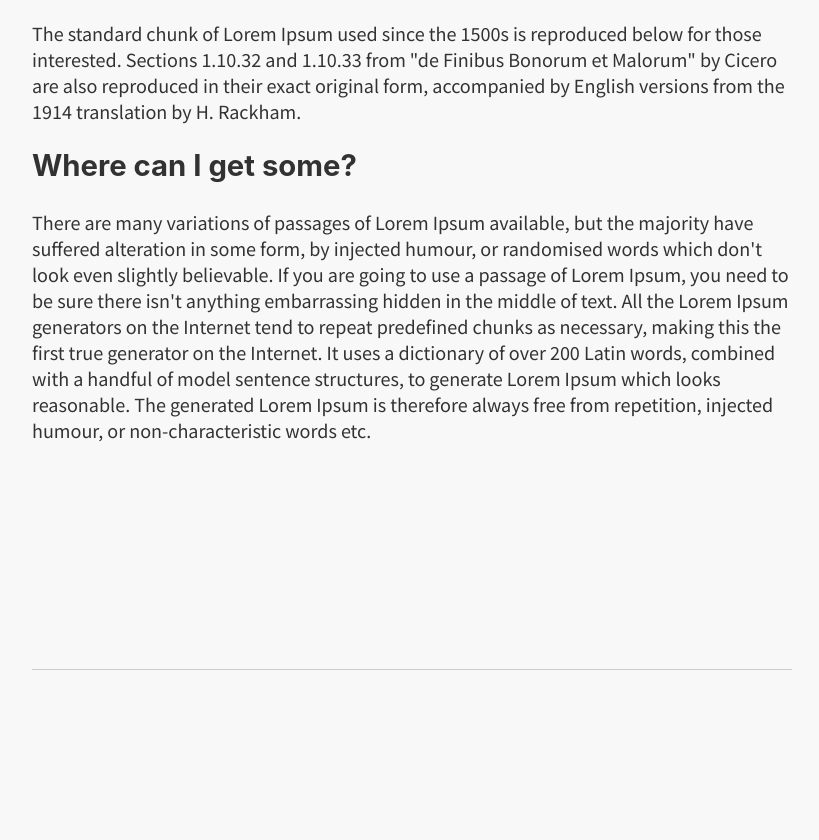
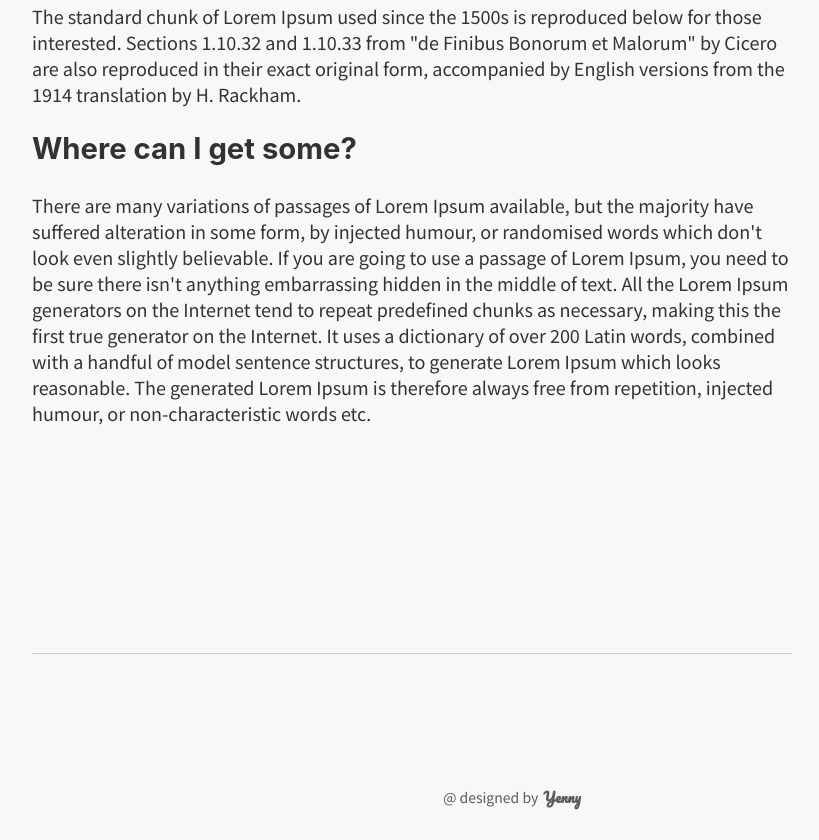
Before and after one commit to yenny-heo/yennylog, a Gatsby site: page /posts/LIFE/lorem/ in a window 1280 px wide. Shown: the part 1571-2411 px from the top of the page, without its empty margins (128-947 px from the left). Before the commit the page ends 2368 px from the top, so only its background shows below. Built offline with nearby package versions, Linux system fonts and the light colour scheme; Gatsby itself is replaced by a stand-in of ours.

Commit message:
ENH: 푸터 추가, 시멘틱 태그로 수정

```diff
--- a/src/components/molecules/Tabs/Tabs.styled.js
+++ b/src/components/molecules/Tabs/Tabs.styled.js
@@ -1,6 +1,6 @@
 import styled from "styled-components";
 
-const Container = styled.div`
+const Container = styled.nav`
   margin: 0 0 30px 0;
 `;
 
--- /dev/null
+++ b/src/components/organisms/Footer/Footer.styled.js
@@ -0,0 +1,17 @@
+import styled from "styled-components";
+
+const Footer = styled.footer`
+  display: flex;
+  align-item: center;
+  justify-content: center;
+  padding: 30px 0;
+  color: #5c5c5c;
+  font-size: 14px;
+  strong {
+    margin-left: 5px;
+    font-family: "pacifico";
+  }
+`;
+const Styled = { Footer };
+
+export default Styled;
--- /dev/null
+++ b/src/components/organisms/Footer/index.js
@@ -0,0 +1,11 @@
+import React from "react";
+import Styled from "./Footer.styled";
+
+const Footer = () => {
+  return (
+    <Styled.Footer>
+      @ designed by <strong>Yenny</strong>
+    </Styled.Footer>
+  );
+};
+export default Footer;
--- a/src/components/organisms/index.js
+++ b/src/components/organisms/index.js
@@ -1,2 +1,3 @@
 export { default as PostCard } from "./PostCard";
 export { default as PostContent } from "./PostContent";
+export { default as Footer } from "./Footer";
--- a/src/components/templates/Layout/Layout.styled.js
+++ b/src/components/templates/Layout/Layout.styled.js
@@ -9,12 +9,12 @@ const fadein = keyframes`
  }
 `;
 
-const Container = styled.div`
+const MainContainer = styled.article`
   display: flex;
   justify-content: space-between;
   margin: 0 auto;
   max-width: 960px;
-  padding: 200px 1.0875rem 1.45rem;
+  padding: 200px 1.0875rem 0;
   @media only screen and (max-width: 700px) {
     flex-direction: column-reverse;
     padding-top: 50px;
@@ -29,7 +29,7 @@ const Content = styled.main`
   }
 `;
 
-const Panel = styled.span`
+const Panel = styled.aside`
   min-width: 200px;
   max-width: 200px;
   margin: 0 auto;
@@ -41,10 +41,10 @@ const Tags = styled.div`
   margin-top: 50px;
   span {
     cursor: pointer;
-    margin-bottom: 5px;
+    margin: 0 0 5px 5px;
   }
 `;
 
-const Styled = { Container, Content, Panel, Tags };
+const Styled = { MainContainer, Content, Panel, Tags };
 
 export default Styled;
--- a/src/components/templates/Layout/index.js
+++ b/src/components/templates/Layout/index.js
@@ -1,7 +1,7 @@
 import * as React from "react";
 import { useStaticQuery, graphql } from "gatsby";
 import PropTypes from "prop-types";
-import { Profile, Tag } from "@/components";
+import { Profile, Tag, Footer } from "@/components";
 import Styled from "./Layout.styled";
 import "@/css/global.css";
 import { TableOfContents } from "../../atoms";
@@ -23,7 +23,8 @@ const Layout = ({ children, tableOfContents, tagsInfo = {} }) => {
   const { title = "Yennylog" } = data.site.siteMetadata;
 
   return (
-    <Styled.Container>
+    <>
+      <Styled.MainContainer>
         <Styled.Content>{children}</Styled.Content>
         <Styled.Panel>
           <Profile title={title} />
@@ -45,7 +46,9 @@ const Layout = ({ children, tableOfContents, tagsInfo = {} }) => {
             </Styled.Tags>
           )}
         </Styled.Panel>
-    </Styled.Container>
+      </Styled.MainContainer>
+      <Footer />
+    </>
   );
 };
 
```
Also changed, not shown: src/pages/index.js (+4 -6 lines), src/components/molecules/FilterTags/FilterTags.js (deleted). Lines whose indentation alone changed are shown as unchanged.
